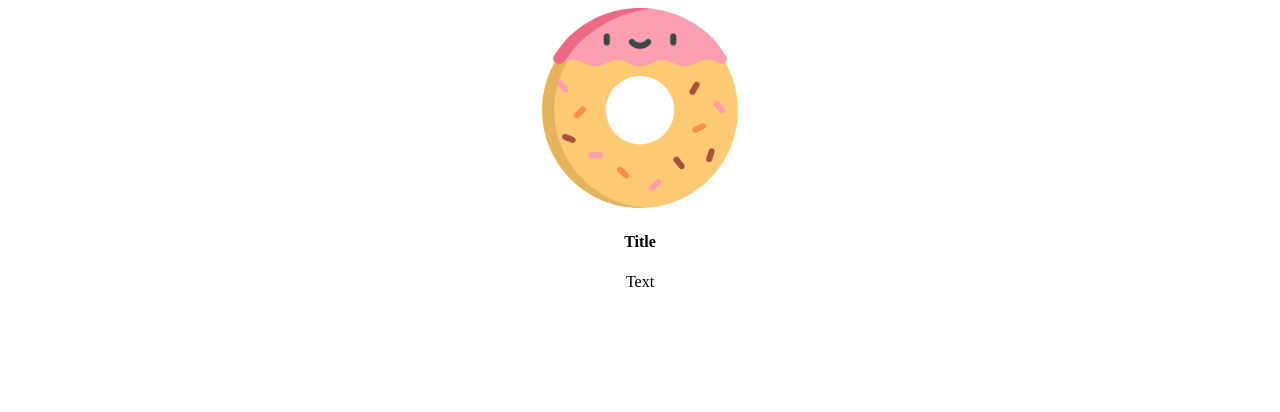
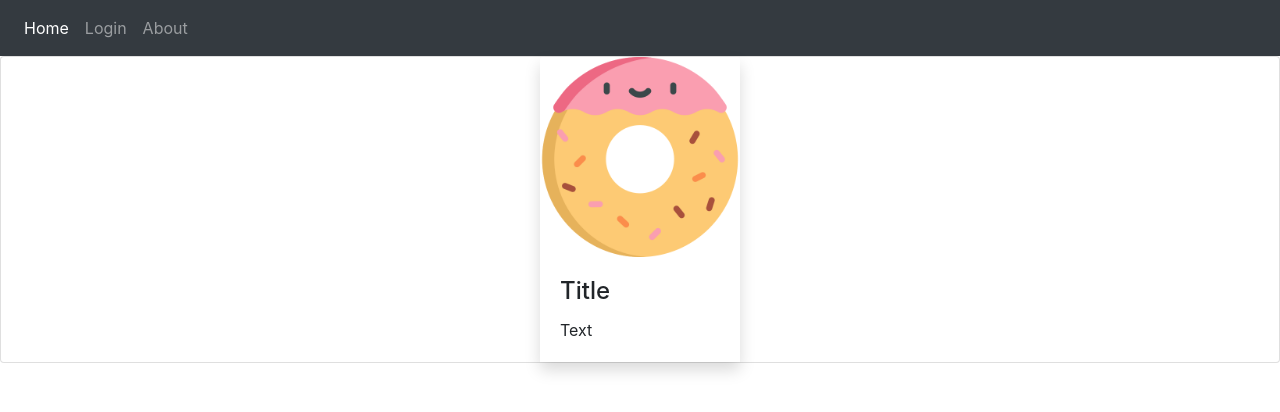
Before and after one commit to ZhongYi-Liao/GitWebTest, a plain HTML site: page about.html in a window 1280 px wide. Drawn offline with nearby package versions, Linux system fonts and the light colour scheme.

Commit message:
Add navbar and shadow

```diff
--- a/about.html
+++ b/about.html
@@ -4,20 +4,33 @@
     <meta charset="UTF-8">
     <meta name="viewport" content="width=device-width, initial-scale=1.0">
     <meta http-equiv="X-UA-Compatible" content="ie=edge">
+    <link rel="stylesheet" href="https://cdnjs.cloudflare.com/ajax/libs/twitter-bootstrap/4.3.1/css/bootstrap.min.css">
+    <script src="https://ajax.googleapis.com/ajax/libs/jquery/3.4.1/jquery.min.js"></script>
+    <script src="https://cdnjs.cloudflare.com/ajax/libs/popper.js/1.14.7/umd/popper.min.js"></script>
+    <script src="https://cdnjs.cloudflare.com/ajax/libs/twitter-bootstrap/4.3.1/js/bootstrap.min.js"></script>
     <title>About</title>
     <style>
-    #donut{
-        text-align: center;
-    }
+
     </style>
 </head>
 <body>
+        <nav class="navbar navbar-expand navbar-dark bg-dark">
+                <div class="nav navbar-nav">
+                    <a class="nav-item nav-link active" href="#">Home</a>
+                    <a class="nav-item nav-link" href="login.html">Login</a>
+                    <a class="nav-item nav-link" href="about.html">About</a>
+                </div>
+            </nav>
     <div id="donut" class="card">
-        <img class="card-img-top " src="donut.png" style="width: 200px">
+        <div class="card-img-top mx-auto shadow" style="width: 200px">
+           <img class="card-img-top"  src="donut.png" >
         <div class="card-body">
             <h4 class="card-title">Title</h4>
             <p class="card-text">Text</p>
         </div>
+        </div>
+
     </div>
+
 </body>
 </html>
```
